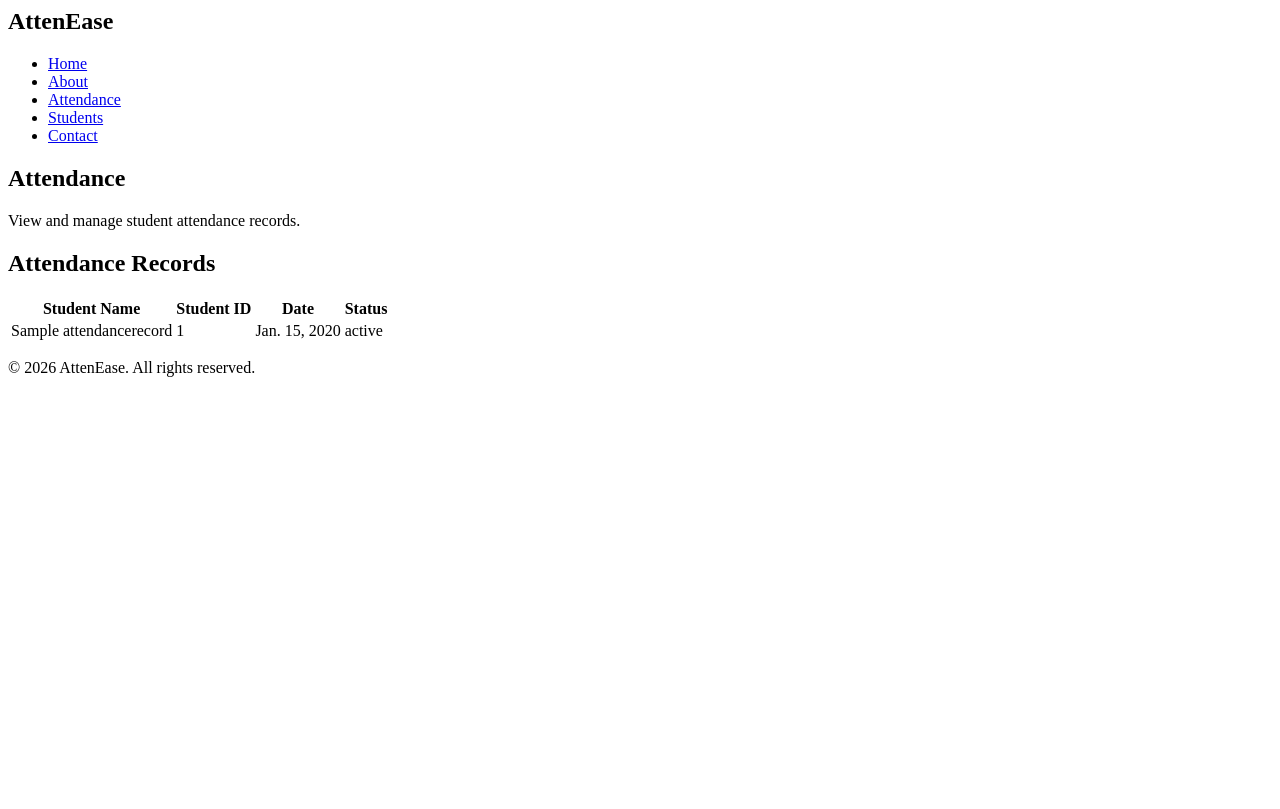
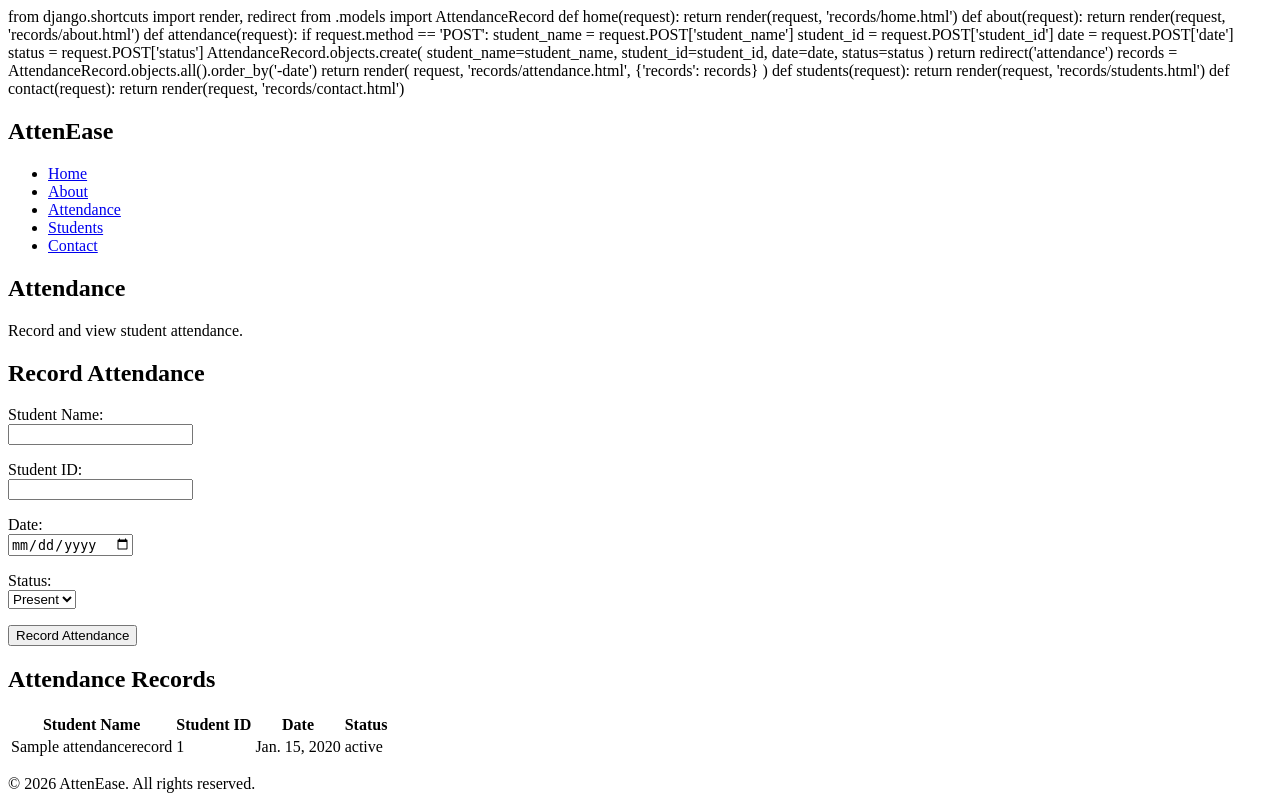
Before and after one commit to JendelLilan2525/AttenEase, a Django app: page /attendance/ in a window 1280 px wide. Before the commit the page ends 377 px from the top, so only its background shows below. Run offline with Django 5.2, Linux system fonts and the light colour scheme; tables that the repository leaves empty hold one stand-in row (values such as "Sample post").

Commit message:
Add attendance recording form

```diff
--- a/record/templates/records/attendance.html
+++ b/record/templates/records/attendance.html
@@ -1,3 +1,48 @@
+from django.shortcuts import render, redirect
+from .models import AttendanceRecord
+
+
+def home(request):
+    return render(request, 'records/home.html')
+
+
+def about(request):
+    return render(request, 'records/about.html')
+
+
+def attendance(request):
+
+    if request.method == 'POST':
+
+        student_name = request.POST['student_name']
+        student_id = request.POST['student_id']
+        date = request.POST['date']
+        status = request.POST['status']
+
+        AttendanceRecord.objects.create(
+            student_name=student_name,
+            student_id=student_id,
+            date=date,
+            status=status
+        )
+
+        return redirect('attendance')
+
+    records = AttendanceRecord.objects.all().order_by('-date')
+
+    return render(
+        request,
+        'records/attendance.html',
+        {'records': records}
+    )
+
+
+def students(request):
+    return render(request, 'records/students.html')
+
+
+def contact(request):
+    return render(request, 'records/contact.html')
 {% extends 'records/base.html' %}
 
 {% block title %}Attendance | AttenEase{% endblock %}
@@ -9,9 +54,54 @@
     <h1>Attendance</h1>
 
     <p>
-        View and manage student attendance records.
+        Record and view student attendance.
     </p>
 
+    <!-- Attendance Form -->
+    <div class="attendance-box">
+
+        <h2>Record Attendance</h2>
+
+        <form method="POST">
+
+            {% csrf_token %}
+
+            <p>
+                <label>Student Name:</label><br>
+                <input type="text" name="student_name" required>
+            </p>
+
+            <p>
+                <label>Student ID:</label><br>
+                <input type="text" name="student_id" required>
+            </p>
+
+            <p>
+                <label>Date:</label><br>
+                <input type="date" name="date" required>
+            </p>
+
+            <p>
+                <label>Status:</label><br>
+
+                <select name="status" required>
+                    <option value="Present">Present</option>
+                    <option value="Late">Late</option>
+                    <option value="Absent">Absent</option>
+                </select>
+
+            </p>
+
+            <button type="submit" class="button">
+                Record Attendance
+            </button>
+
+        </form>
+
+    </div>
+
+
+    <!-- Attendance Records -->
     <div class="attendance-box">
 
         <h2>Attendance Records</h2>
--- a/record/views.py
+++ b/record/views.py
@@ -1,4 +1,4 @@
-from django.shortcuts import render
+from django.shortcuts import render, redirect
 from .models import AttendanceRecord
 
 
@@ -11,8 +11,30 @@
 
 
 def attendance(request):
+
+    if request.method == 'POST':
+
+        student_name = request.POST['student_name']
+        student_id = request.POST['student_id']
+        date = request.POST['date']
+        status = request.POST['status']
+
+        AttendanceRecord.objects.create(
+            student_name=student_name,
+            student_id=student_id,
+            date=date,
+            status=status
+        )
+
+        return redirect('attendance')
+
     records = AttendanceRecord.objects.all().order_by('-date')
-    return render(request, 'records/attendance.html', {'records': records})
+
+    return render(
+        request,
+        'records/attendance.html',
+        {'records': records}
+    )
 
 
 def students(request):
```
